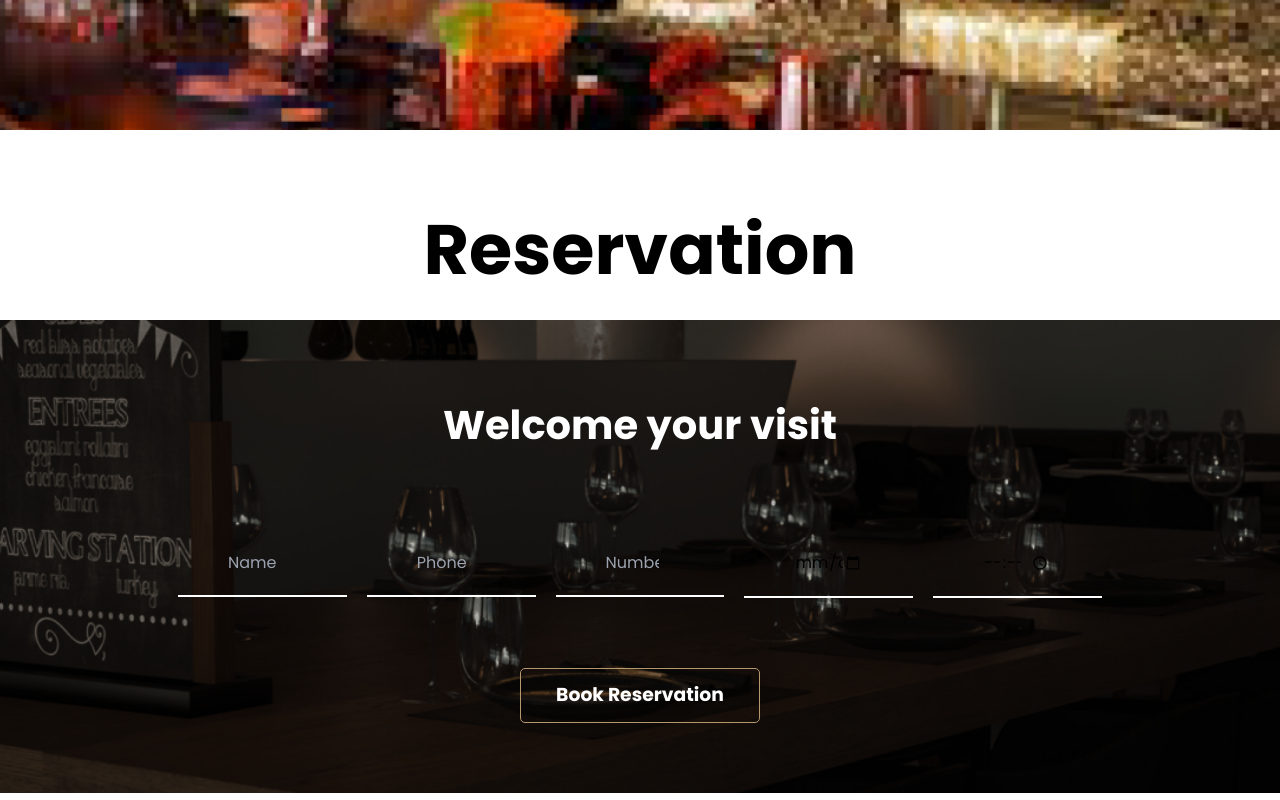
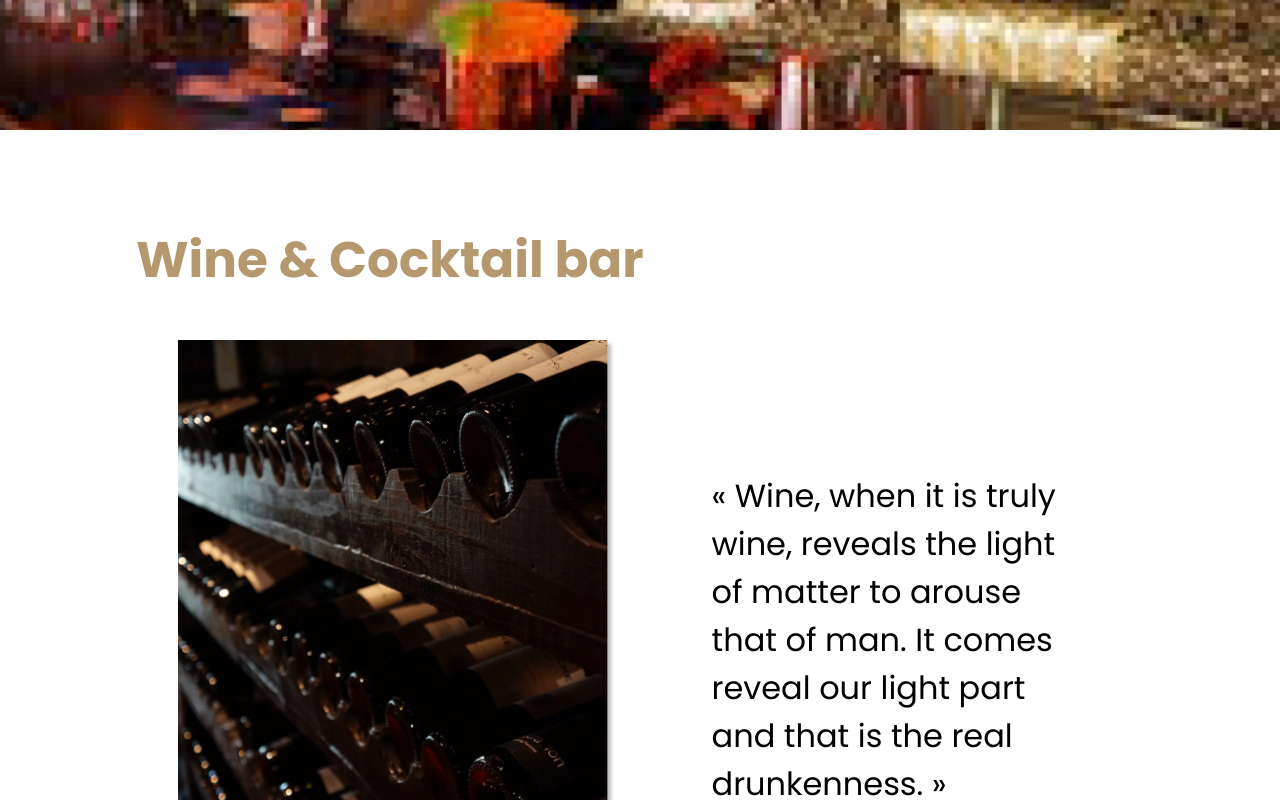
Before and after one commit to MahdiHasan943/next.js-new-restraurent-website, a Next.js app: page /WineAndCoctail/WineAndCoctail in a window 1280 px wide. Shown: the part 380-1180 px from the top of the page. Built offline with nearby package versions, Linux system fonts and the light colour scheme.

Commit message:
added component in wine.js

```diff
--- a/src/Components/Header.js
+++ b/src/Components/Header.js
@@ -107,7 +107,7 @@ function Header() {
         </div>
       </div>
 
-      <div onClick={navToggle} className={icon}>
+      <div  onClick={navToggle} className={icon}>
         <div className="line1"></div>
         <div className="line2"></div>
         <div className="line3"></div>
--- a/src/pages/WineAndCoctail/WineAndCoctail.js
+++ b/src/pages/WineAndCoctail/WineAndCoctail.js
@@ -1,21 +1,45 @@
-import React from 'react'
-import style from '../../styles/WineAndCoctail.module.css'
-import Reservation from '@/Components/Reservation'
+import React from "react";
+import style from "../../styles/WineAndCoctail.module.css";
+import Reservation from "@/Components/Reservation";
 const WineAndCoctail = () => {
   return (
     <>
-    <div className={`${style.MwineBg} dark:opacity-[0.8] h-[550px]`}>
-      <div className=" flex justify-center h-full  items-center">
-        <h1 className='text-white text-center text-[45px]  sm:text-[90px] sm:leading-[100px]'>Wine & Cocktail Bar</h1>
+      <div className={`${style.MwineBg} dark:opacity-[0.8] h-[550px]`}>
+        <div className=" flex justify-center h-full  items-center">
+          <h1 className="text-white text-center text-[45px]  sm:text-[90px] sm:leading-[100px]">
+            Wine & Cocktail Bar
+          </h1>
         </div>
-
+      </div>
+      <div className="w-full lg:w-[85%] 2xl:w-[70%] py-20 mx-auto">
+        <h2 className="text-[#B5986D] px-8  py-16 font-bold sm:pl-[40px] 2xl:pl-[100px] text-[50px] leading-[80px] ">
+          Wine & Cocktail bar
+        </h2>
+        <div className="w-full md:flex gap-20 md:w-[85%] mx-auto ">
+          <div className="w-full md:w-[50%]">
+            <img
+              className="w-full ml-4 md:ml-0   md:w-[450px] h-[600px]"
+              src="../wineCoctailBar.png"
+              alt=""
+            />
+          </div>
+          <div className="w-full md:w-[50%] flex py-6 md:py-0 justify-center  mx-auto items-center">
+            <p className=" dark:text-white mx-auto  text-[32px] text-black">
+              « Wine, when it is truly <br className="hidden sm:block" /> wine,
+              reveals the light <br className="hidden xl:block" /> of matter to
+              arouse <br className="hidden sm:block" /> that of man. It comes{" "}
+              <br className="hidden sm:block" /> reveal our light part{" "}
+              <br className="hidden sm:block" /> and that is the real{" "}
+              <br className="hidden sm:block" /> drunkenness. »
+            </p>
+          </div>
+        </div>
       </div>
 
       {/* reservation */}
       <Reservation></Reservation>
+    </>
+  );
+};
 
-  </>
-  )
-}
-
-export default WineAndCoctail
+export default WineAndCoctail;
```
Also changed, not shown: public/wineCoctailBar.png (added).
